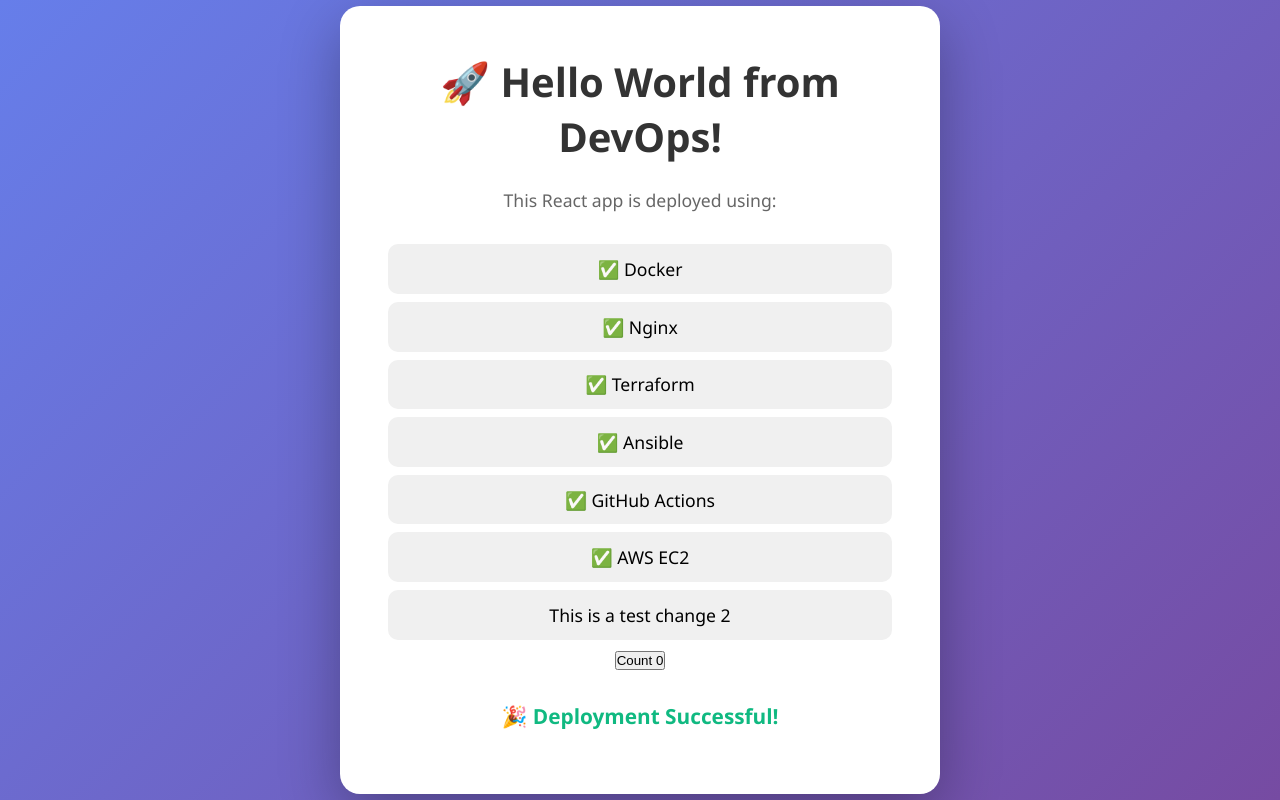
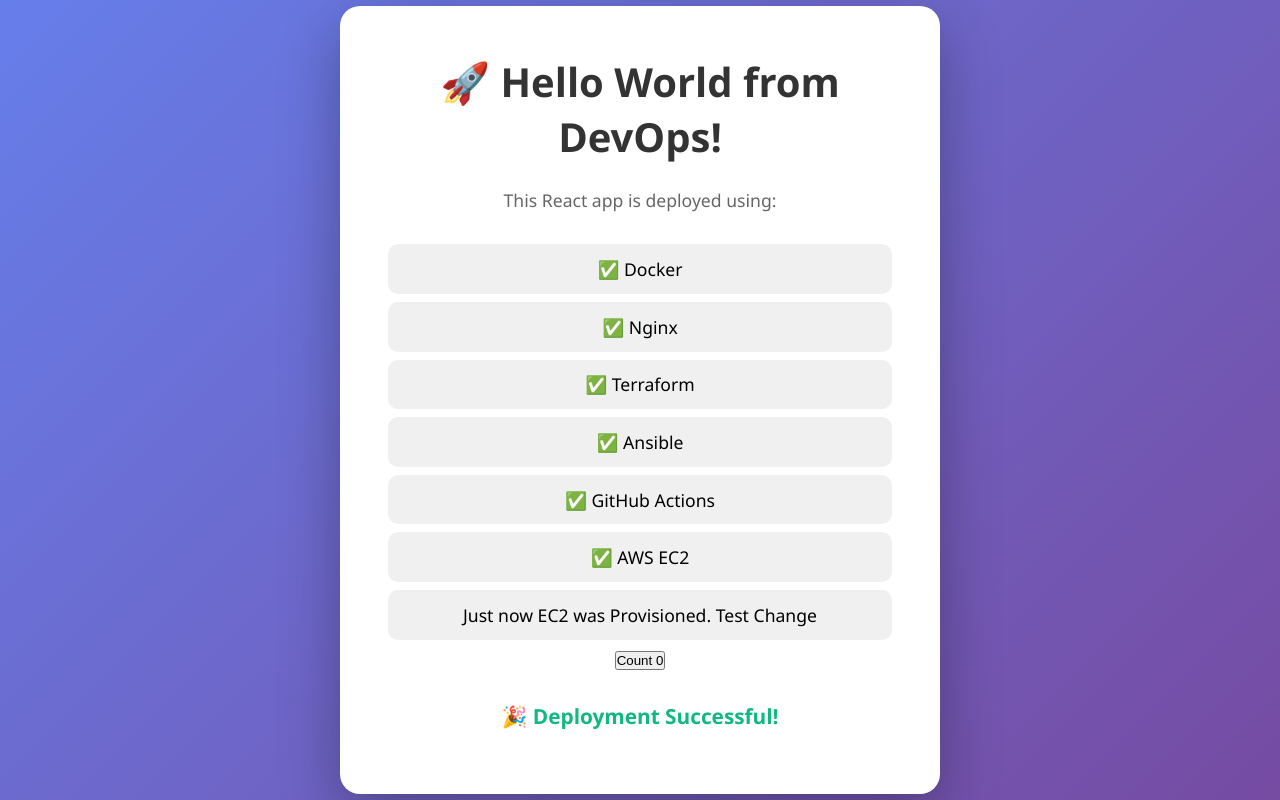
Before and after one commit to Adarsh20079724/devops-automation-project, a React (Vite) app: page / in a window 1280 px wide. Built offline with nearby package versions, Linux system fonts and the light colour scheme.

Commit message:
Test Deployment. Fresh infra created.

```diff
--- a/src/App.jsx
+++ b/src/App.jsx
@@ -17,7 +17,7 @@ const App = () => {
         <li>✅ Ansible</li>
         <li>✅ GitHub Actions</li>
         <li>✅ AWS EC2</li>
-        <li>This is a test change 2</li>
+        <li>Just now EC2 was Provisioned. Test Change</li>
         <button onClick={() => setCount(count + 1)}>{`Count ${count}`}</button>
       </ul>
       <p className="success">🎉 Deployment Successful!</p>
```
